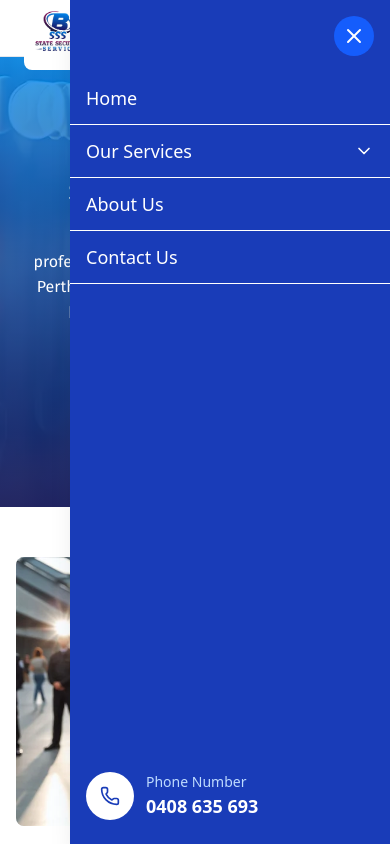
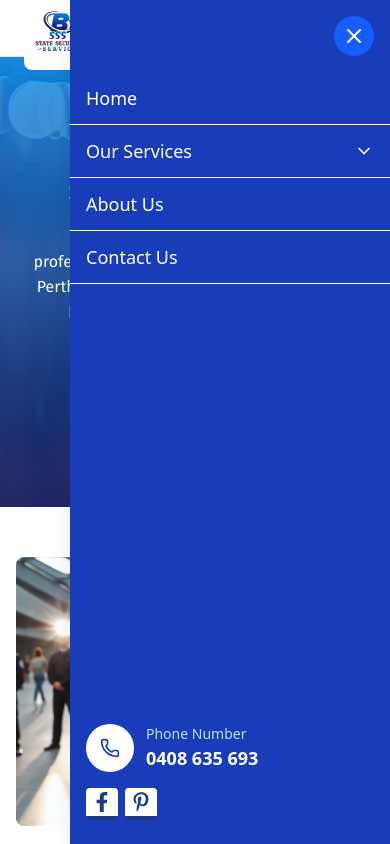
Before and after one commit to sobanomar/bayok-state-security, a React (Vite) app: page / in a window 390 px wide. Both pictures are taken after a click on the button "Toggle navigation". Shown: the top 844 px of the page. Built offline with nearby package versions, Linux system fonts and the light colour scheme.

Commit message:
feat: added socials in the footer

```diff
--- a/src/components/Header.jsx
+++ b/src/components/Header.jsx
@@ -69,6 +69,38 @@ const Header = () => {
     {
       path: "/service/gatehouse-security-services",
       name: "Gatehouse Security Services",
+    },
+  ];
+  const socialLinks = [
+    {
+      href: "https://www.facebook.com/",
+      ariaLabel: "facebook",
+      icon: (
+        <svg
+          xmlns="http://www.w3.org/2000/svg"
+          width="20"
+          height="20"
+          fill="#1e3a8a"
+          viewBox="0 0 320 512"
+        >
+          <path d="M279.14 288l14.22-92.66h-88.91v-60.13c0-25.35 12.42-50.06 52.24-50.06h40.42V6.26S260.43 0 225.36 0c-73.22 0-121.08 44.38-121.08 124.72v70.62H22.89V288h81.39v224h100.17V288z"></path>
+        </svg>
+      ),
+    },
+    {
+      href: "https://www.pinterest.com/",
+      ariaLabel: "pinterest",
+      icon: (
+        <svg
+          xmlns="http://www.w3.org/2000/svg"
+          width="20"
+          height="20"
+          fill="#1e3a8a"
+          viewBox="0 0 384 512"
+        >
+          <path d="M204 6.5C101.4 6.5 0 74.9 0 185.6 0 256 39.6 296 63.6 296c9.9 0 15.6-27.6 15.6-35.4 0-9.3-23.7-29.1-23.7-67.8 0-80.4 61.2-137.4 140.4-137.4 68.1 0 118.5 38.7 118.5 109.8 0 53.1-21.3 152.7-90.3 152.7-24.9 0-46.2-18-46.2-43.8 0-37.8 26.4-74.4 26.4-113.4 0-66.2-93.9-54.2-93.9 25.8 0 16.8 2.1 35.4 9.6 50.7-13.8 59.4-42 147.9-42 209.1 0 18.9 2.7 37.5 4.5 56.4 3.4 3.8 1.7 3.4 6.9 1.5 50.4-69 48.6-82.5 71.4-172.8 12.3 23.4 44.1 36 69.3 36 106.2 0 153.9-103.5 153.9-196.8C384 71.3 298.2 6.5 204 6.5z"></path>
+        </svg>
+      ),
     },
   ];
 
@@ -144,6 +176,20 @@ const Header = () => {
       </li>
     );
   };
+
+  const renderSocialLink = (item) => (
+    <li key={item.href}>
+      <a
+        href={item.href}
+        aria-label={item.ariaLabel}
+        target="_blank"
+        rel="noopener noreferrer"
+        className="w-8 h-8 bg-white text-blue-900 flex items-center justify-center transition-all duration-300 rounded border-b-4 border-blue-900 hover:bg-blue-900"
+      >
+        {item.icon}
+      </a>
+    </li>
+  );
 
   const renderMobileNavItem = (item) => {
     if (item.hasDropdown) {
@@ -278,7 +324,7 @@ const Header = () => {
                 <ul>{navItems.map(renderMobileNavItem)}</ul>
               </nav>
 
-              <div className="mt-8 ml-4 absolute bottom-24">
+              <div className="mt-8 ml-4 absolute bottom-24 gap-4 flex flex-col">
                 <div className="flex items-center gap-3">
                   <div className="flex h-12 w-12 items-center justify-center rounded-full bg-white text-blue-800">
                     <Phone className="h-5 w-5" />
@@ -295,6 +341,9 @@ const Header = () => {
                     </a>
                   </div>
                 </div>
+                <ul className="list-none flex flex-wrap md:flex-nowrap mb-0 gap-[7px]">
+                  {socialLinks.map(renderSocialLink)}
+                </ul>
               </div>
             </div>
           </div>
```
